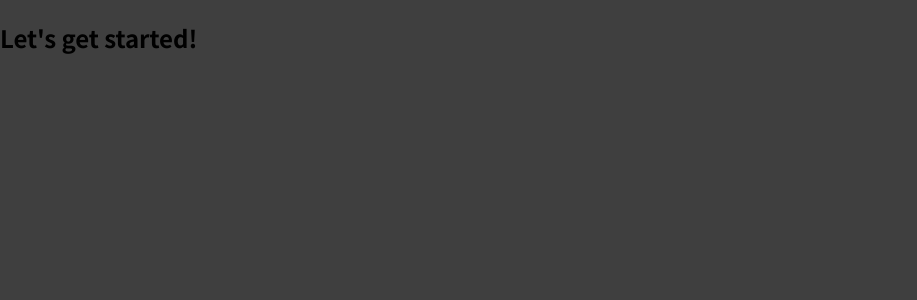
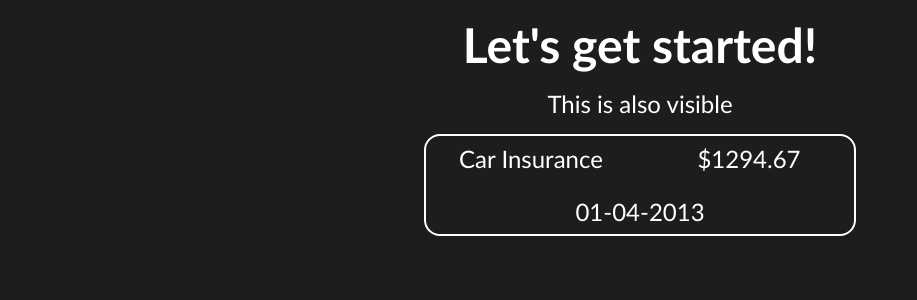
Before and after one commit to Szarlej4/reactExpenseManager, a JavaScript app: page / in a window 1280 px wide. Shown: the top 300 px of the page, without its empty margins (0-917 px from the left). Built offline with nearby package versions, Linux system fonts and the light colour scheme.

Commit message:
Added basic styles to components

```diff
--- a/src/App.js
+++ b/src/App.js
@@ -1,9 +1,13 @@
+import ExpenseItem from "./components/ExpenseItem";
+
 function App() {
-  return (
-    <div>
-      <h2>Let's get started!</h2>
-    </div>
-  );
+	return (
+		<div className="app">
+			<h2 className="app__title">Let's get started!</h2>
+			<p className="app__description">This is also visible</p>
+			<ExpenseItem></ExpenseItem>
+		</div>
+	);
 }
 
 export default App;
--- /dev/null
+++ b/src/components/ExpenseItem.css
@@ -0,0 +1,28 @@
+.expense {
+	border: 0.125rem solid white;
+	border-radius: 1rem;
+	width: clamp(16rem, 50%, 50%);
+	display: grid;
+	gap: 0.5rem;
+	grid-template-columns: 1fr 1fr;
+	grid-template-rows: 1fr 1fr;
+	text-align: center;
+}
+
+.expense > * {
+	place-self: center;
+	font-size: 1.5rem;
+	padding: 0.5rem;
+}
+
+.expense__name {
+	grid-area: 1 / 1 / 2 / 2;
+}
+
+.expense__price {
+	grid-area: 1 / 2 / 2 / 3;
+}
+
+.expense__date {
+	grid-area: 2 / 1 / 3 / 3;
+}
--- /dev/null
+++ b/src/components/ExpenseItem.js
@@ -0,0 +1,13 @@
+import "./ExpenseItem.css";
+
+function ExpenseItem() {
+	return (
+		<div className="expense">
+			<p className="expense__name">Car Insurance</p>
+			<div className="expense__price">$1294.67</div>
+			<div className="expense__date">01-04-2013</div>
+		</div>
+	);
+}
+
+export default ExpenseItem;
--- a/src/index.css
+++ b/src/index.css
@@ -1,14 +1,36 @@
-@import url('https://fonts.googleapis.com/css2?family=Noto+Sans+JP:wght@400;700&display=swap');
+@import url("https://fonts.googleapis.com/css2?family=Noto+Sans+JP:wght@400;700&display=swap");
 
-* {
-  box-sizing: border-box;
+*,
+*::before,
+*::after {
+	box-sizing: border-box;
+	margin: 0;
+	padding: 0;
 }
 
 html {
-  font-family: 'Noto Sans JP', sans-serif;
+	color: white;
+	font-family: "Gill Sans", "Gill Sans MT", Calibri, "Trebuchet MS", sans-serif;
 }
 
 body {
-  margin: 0;
-  background-color: #3f3f3f;
+	background: #1c1d1c;
 }
+
+.app {
+	align-items: center;
+	display: flex;
+	gap: 1rem;
+	flex-direction: column;
+	margin: 0 auto;
+	padding: 1rem;
+	width: clamp(16rem, 70vw, 60rem);
+}
+
+.app__description {
+	font-size: 1.5rem;
+}
+
+.app__title {
+	font-size: 3rem;
+}
```
